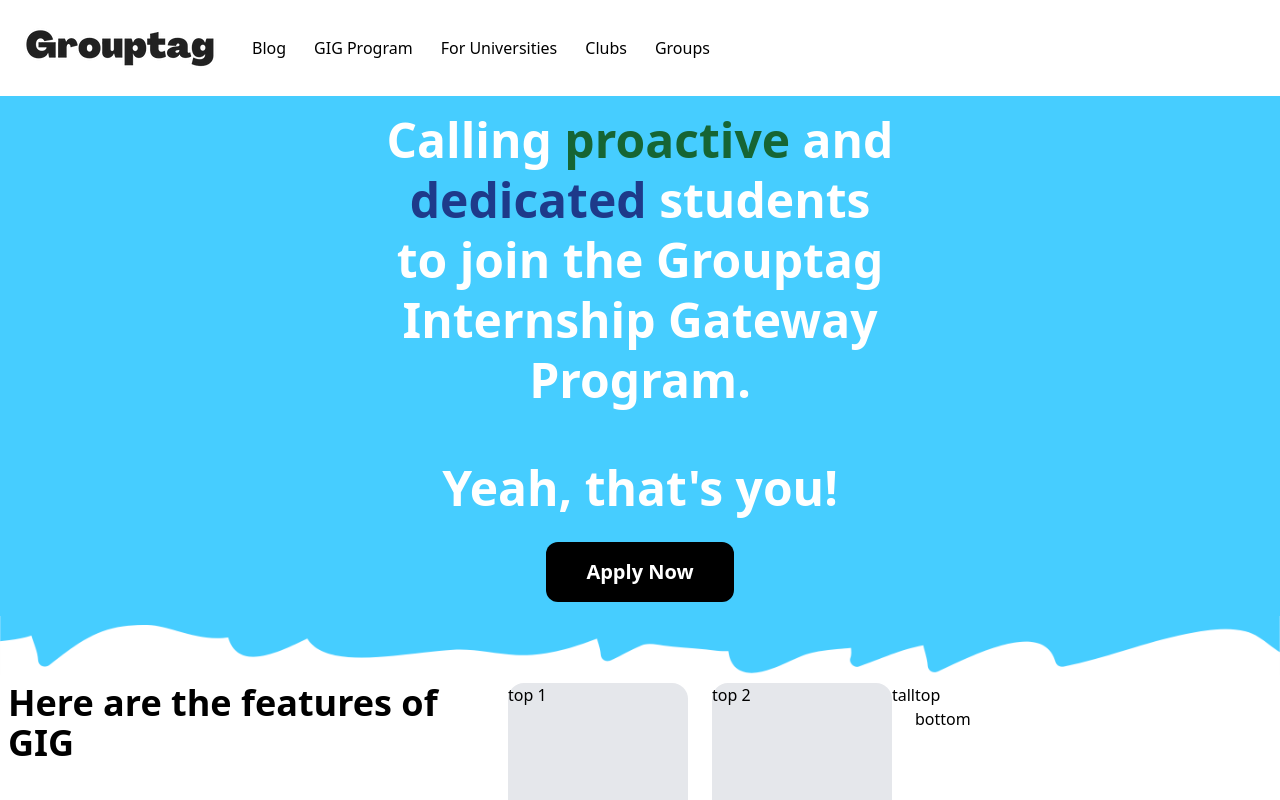
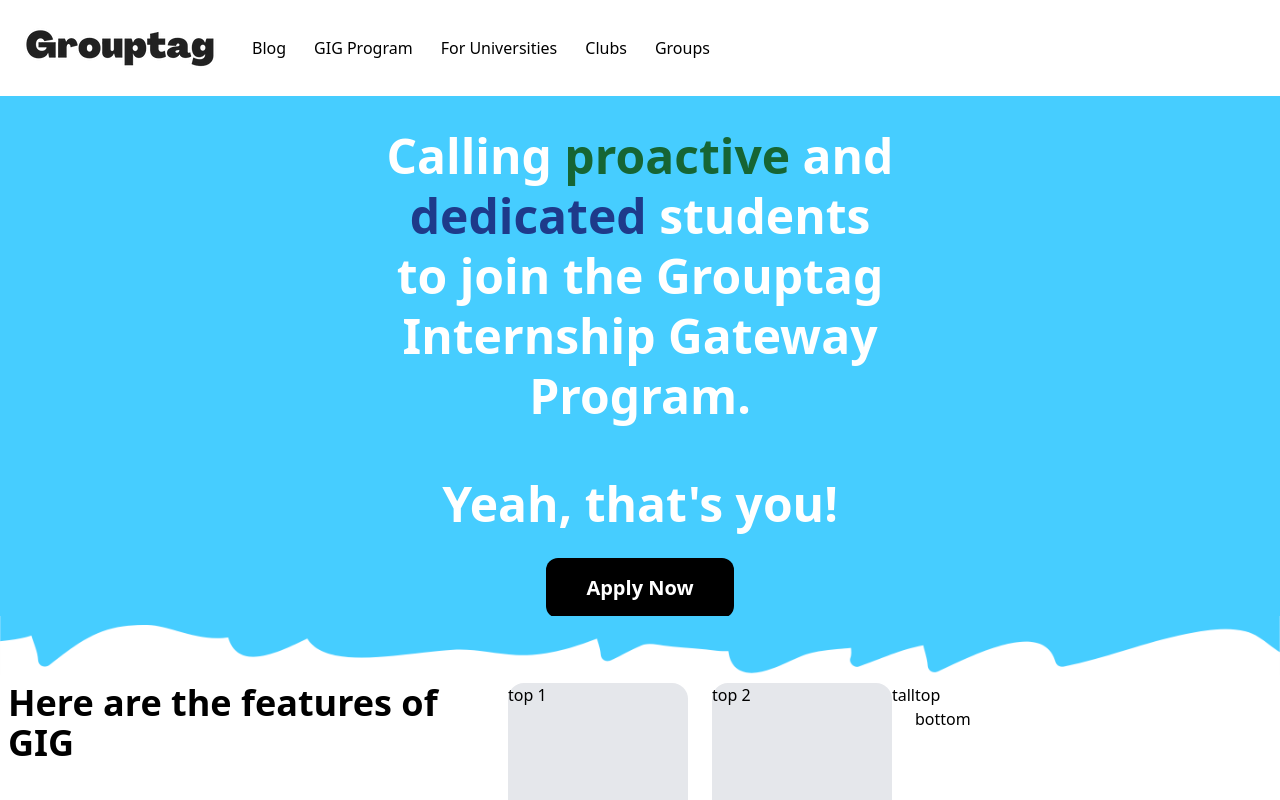
Before and after one commit to MountVesuvius/GrouptagWebsite, a SvelteKit app: page /gig in a window 1280 px wide. Shown: the top 800 px of the page. Built offline with nearby package versions, Linux system fonts and the light colour scheme.

Commit message:
Added Student Internships

```diff
--- a/src/routes/gig/+page.svelte
+++ b/src/routes/gig/+page.svelte
@@ -1,4 +1,4 @@
-<section class="bg-[#46cdff] h-[65vh] text-white flex flex-col items-center text-center p-12 sm:px-[30%] sm:justify-center">
+<section class="bg-grouptag h-[65vh] text-white flex flex-col items-center text-center p-12 sm:px-[30%] sm:justify-center sm:pt-20">
     <h1 class="text-3xl sm:text-[3rem] sm:leading-tight font-bold">
     Calling <span class="text-green-800">proactive</span> and <span class="text-blue-900">dedicated</span> students to join the Grouptag Internship Gateway Program.
     </h1>
@@ -14,7 +14,7 @@
     <img class="scale-[300%] sm:scale-100 ml-[10vw] sm:ml-0 mb-4 sm:mb-0" src="images/divider.png" alt="">
 </div>
 
-<section class="bg-white h-screen text-black p-2 flex flex-row">
+<section class="bg-white h-screen text-black p-2 flex flex-row overflow-hidden">
     <h1>Here are the features of GIG</h1>
     <!-- Left Side -->
     <div class="flex flex-col w-96 space-y-6">
```
